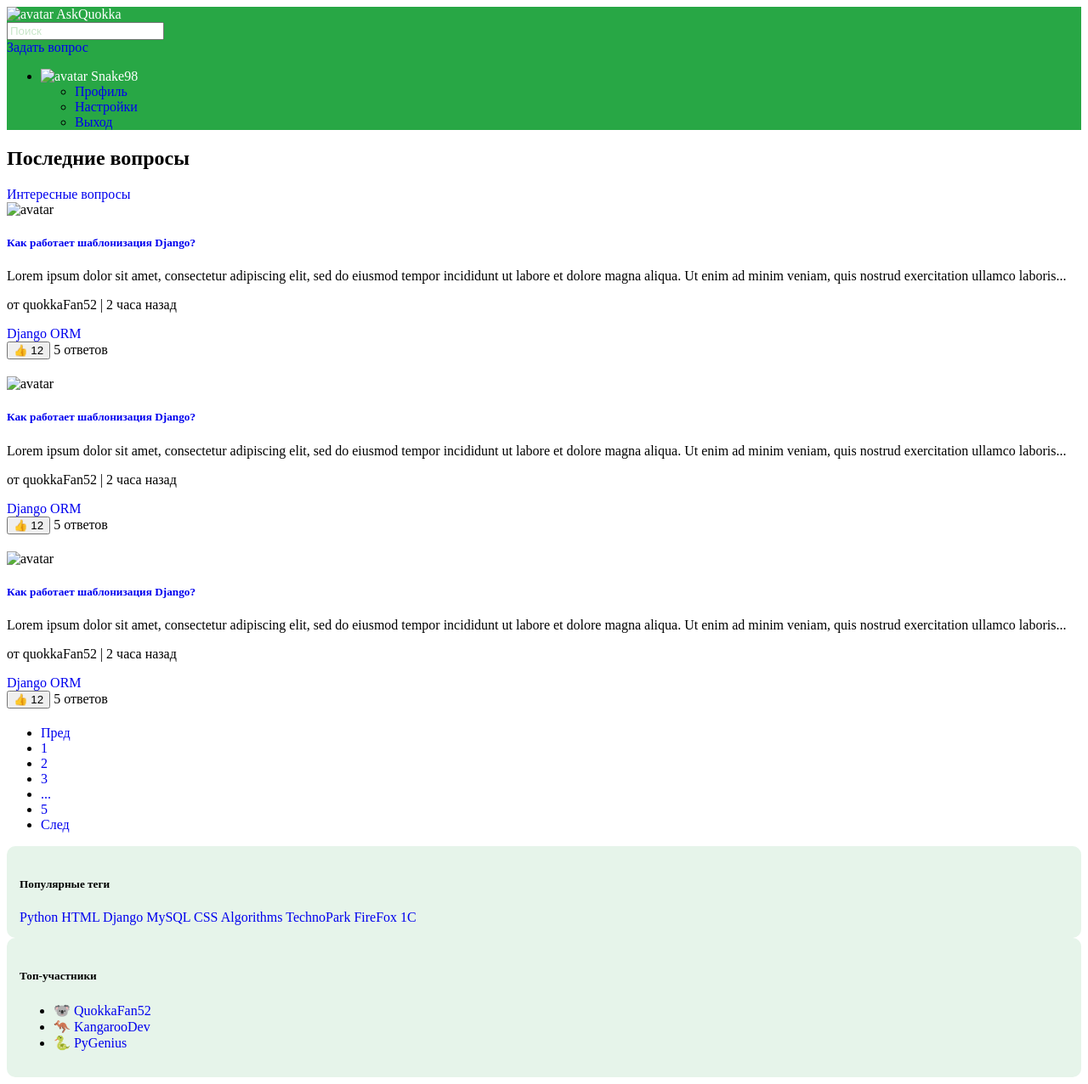
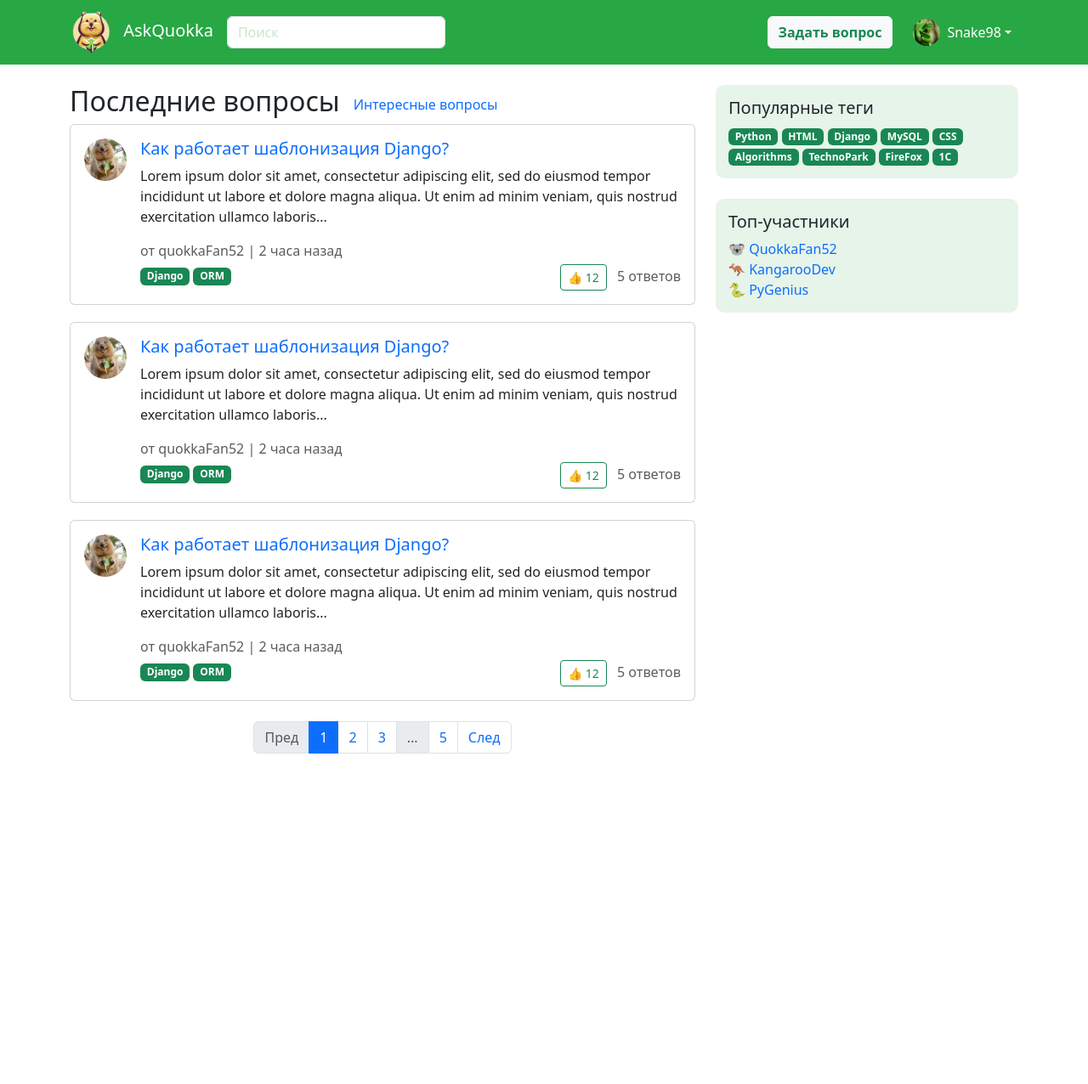
Before and after one commit to DemiurgeRV/TP_WEB, a Django app: page / in a window 1280 px wide. Shown: the whole page at 85% size. After the commit the page ends 887 px from the top, so only its background shows below. Run offline with Django 5.2, Linux system fonts and the light colour scheme; some libraries are stand-ins or nearby versions.

Commit message:
add static

```diff
--- a/ask_quokka/ask_quokka/urls.py
+++ b/ask_quokka/ask_quokka/urls.py
@@ -1,6 +1,8 @@
 from app import views
 from django.contrib import admin
 from django.urls import path
+from django.conf import settings
+from django.conf.urls.static import static
 
 urlpatterns = [
     path('admin/', admin.site.urls),
--- a/ask_quokka/templates/index.html
+++ b/ask_quokka/templates/index.html
@@ -2,16 +2,17 @@
 <html lang="ru">
 <head>
     <meta charset="UTF-8">
+    <meta name="viewport" content="width=device-width, initial-scale=1">
     <title>AskQuokka</title>
-    <link rel="icon" href="../static/img/logo-wout-bg.png" type="image/png">
-    <link rel="stylesheet" href="../static/bootstrap/css/bootstrap.min.css">
-    <link rel="stylesheet" href="../static/css/styles.css">
+    <link rel="icon" href="static/img/logo-wout-bg.png" type="image/png">
+    <link href="https://cdn.jsdelivr.net/npm/bootstrap@5.3.5/dist/css/bootstrap.min.css" rel="stylesheet" integrity="sha384-SgOJa3DmI69IUzQ2PVdRZhwQ+dy64/BUtbMJw1MZ8t5HZApcHrRKUc4W0kG879m7" crossorigin="anonymous">
+    <link rel="stylesheet" href="static/css/styles.css">
 </head>
 <body>
     <nav class="navbar navbar-expand-lg navbar-dark">
         <div class="container">
             <a class="navbar-brand" href="#">
-                <img src="../static/img/logo-wout-bg.png" alt="avatar" class="me-2" height="50">
+                <img src="static/img/logo-wout-bg.png" alt="avatar" class="me-2" height="50">
                 AskQuokka
             </a>
 
@@ -156,7 +157,6 @@
             </div>
         </div>
     </div>
-
-    <script src="../static/bootstrap/js/bootstrap.bundle.min.js"></script>
+    <script src="https://cdn.jsdelivr.net/npm/bootstrap@5.3.5/dist/js/bootstrap.bundle.min.js" integrity="sha384-k6d4wzSIapyDyv1kpU366/PK5hCdSbCRGRCMv+eplOQJWyd1fbcAu9OCUj5zNLiq" crossorigin="anonymous"></script>
 </body>
 </html>
```
Also changed, not shown: ask_quokka/ask_quokka/settings.py (+5 -2 lines), ask_quokka/static/img/logo-wout-bg.png, ask_quokka/static/img/logo.jpg, ask_quokka/static/img/quokka-ava.jpg, ask_quokka/static/img/snake.jpg.
